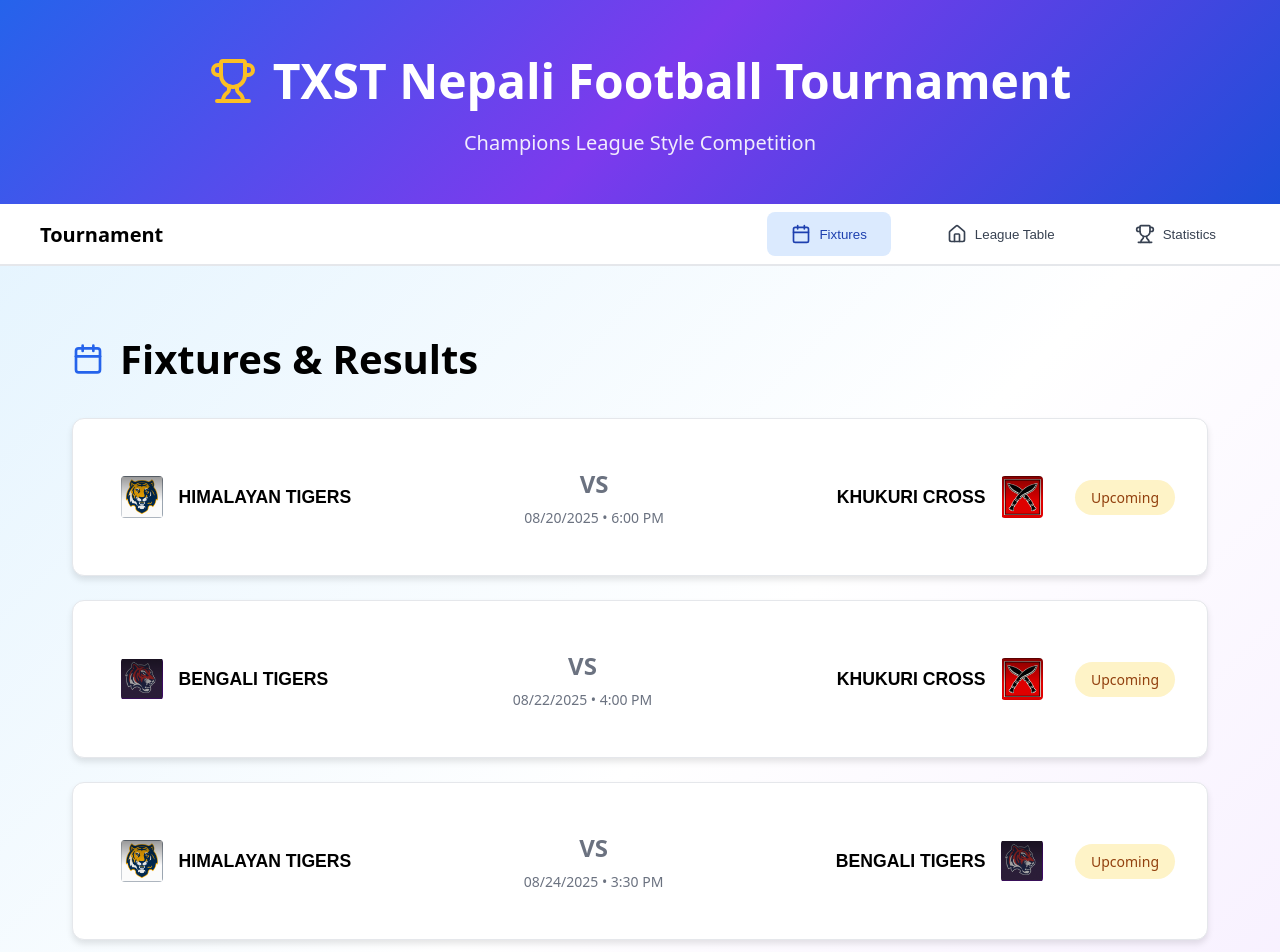
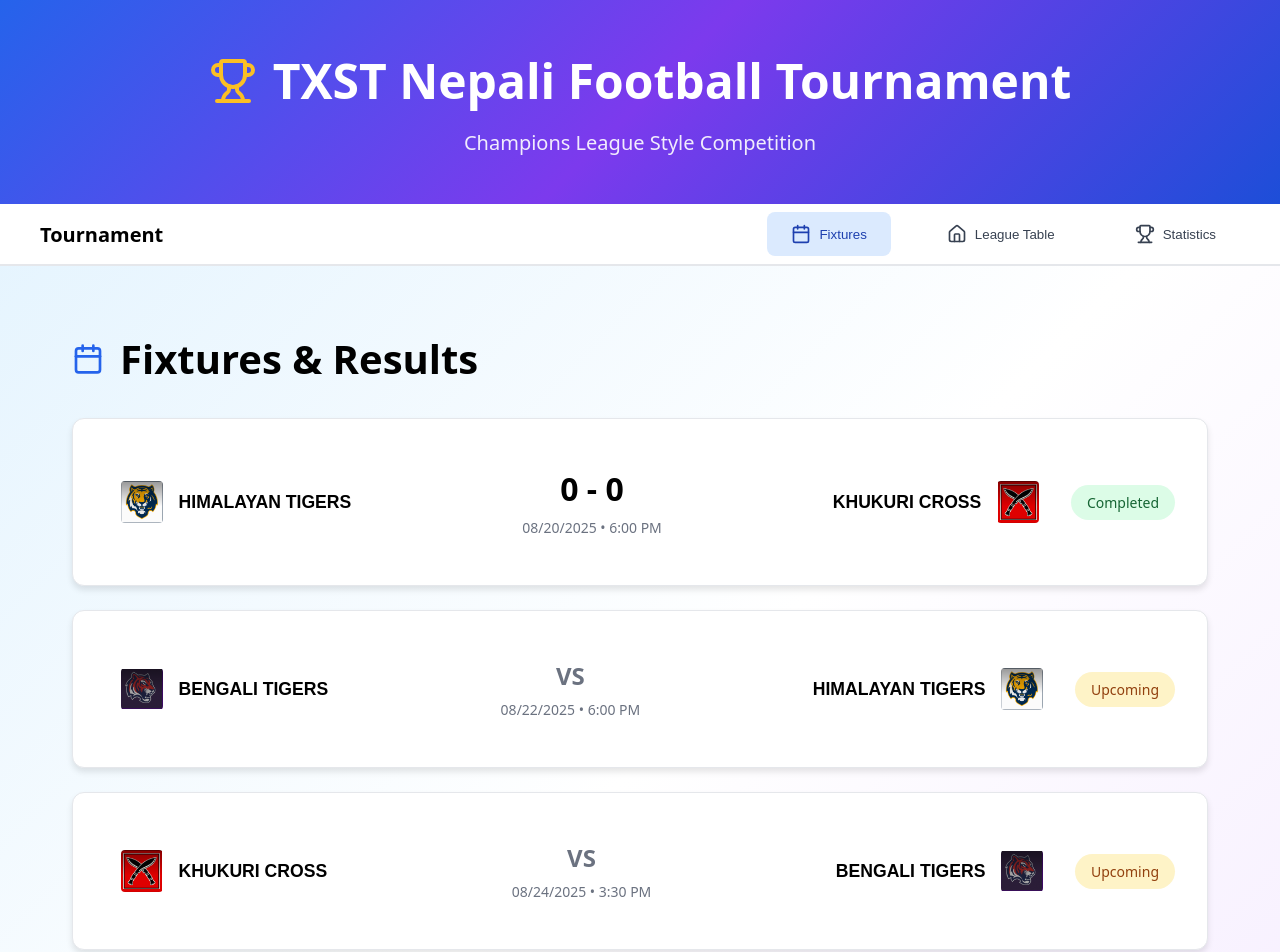
Before and after one commit to NirajanBanjade/Soccer_tournament_Nepal, a React (Create React App) app: page / in a window 1280 px wide. Shown: the top 952 px of the page. Built offline with nearby package versions, Linux system fonts and the light colour scheme.

Commit message:
first match done

```diff
--- a/public/index.html
+++ b/public/index.html
@@ -24,7 +24,7 @@
       work correctly both with client-side routing and a non-root public URL.
       Learn how to configure a non-root public URL by running `npm run build`.
     -->
-    <title>React App</title>
+    <title>Nepali Soccer Tournament 2025</title>
   </head>
   <body>
     <noscript>You need to enable JavaScript to run this app.</noscript>
--- a/src/App.js
+++ b/src/App.js
@@ -66,23 +66,23 @@ const SoccerTournamentApp = () => {
       team2: 'KHUKURI CROSS',
       date: '08/20/2025',
       time: '6:00 PM',
-      score1: null,
-      score2: null,
-      status: 'Opening Match'
+      score1: 0,
+      score2: 0,
+      status:  'completed'
     },
     {
       id: 2,
       team1: 'BENGALI TIGERS',
-      team2: 'KHUKURI CROSS',
+      team2: 'HIMALAYAN TIGERS',
       date: '08/22/2025',
-      time: '4:00 PM',
+      time: '6:00 PM',
       score1: null,
       score2: null,
       status: 'upcoming'
     },
     {
       id: 3,
-      team1: 'HIMALAYAN TIGERS',
+      team1: 'KHUKURI CROSS',
       team2: 'BENGALI TIGERS',
       date: '08/24/2025',
       time: '3:30 PM',
@@ -138,10 +138,11 @@ const SoccerTournamentApp = () => {
 
   // League table - UPDATE THESE DAILY
   const leagueTable = [
-    { team: 'HIMALAYAN TIGERS', wins: 0, losses: 0, draws: 0, points: 0, goalDiff: 0, goalsFor: 0, goalsAgainst: 0 },
+    { team: 'HIMALAYAN TIGERS', wins: 0, losses: 0, draws: 1, points: 1, goalDiff: 0, goalsFor: 0, goalsAgainst: 0 },
+    { team: 'KHUKURI CROSS', wins: 0, losses: 0, draws: 1, points: 1, goalDiff: 0, goalsFor: 0, goalsAgainst: 0 },
     { team: 'NEPALI RHINOS', wins: 0, losses: 0, draws: 0, points: 0, goalDiff: 0, goalsFor: 0, goalsAgainst: 0 },
-    { team: 'BENGALI TIGERS', wins: 0, losses: 0, draws: 0, points: 0, goalDiff: 0, goalsFor: 0, goalsAgainst: 0 },
-    { team: 'KHUKURI CROSS', wins: 0, losses: 0, draws: 0, points: 0, goalDiff: 0, goalsFor: 0, goalsAgainst: 0 }
+    { team: 'BENGALI TIGERS', wins: 0, losses: 0, draws: 0, points: 0, goalDiff: 0, goalsFor: 0, goalsAgainst: 0 }
+
   ].sort((a, b) => b.points - a.points || b.goalDiff - a.goalDiff);
 
   const menuItems = [
```
